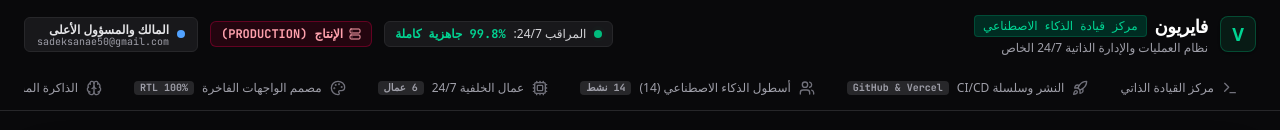
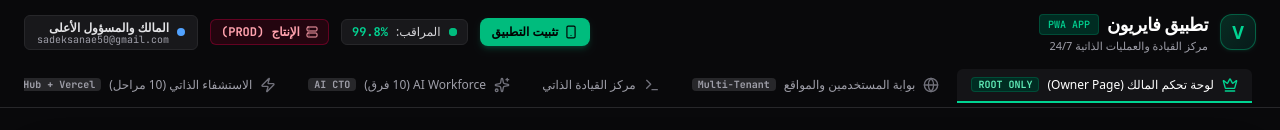
Before and after one commit to sanaa234soso-prog/Vireon-AI, a React (Vite) app: page / in a window 1280 px wide. Shown: the top 130 px of the page. Built offline with nearby package versions, Linux system fonts and the light colour scheme; no server answers.

Commit message:
[Vireon FileSync] Update src/components/Navigation.tsx from AI Studio

```diff
--- a/src/components/Navigation.tsx
+++ b/src/components/Navigation.tsx
@@ -15,8 +15,18 @@
   Cpu,
   Palette,
   Brain,
+  Download,
+  Smartphone,
+  Sparkles,
+  Zap,
+  BrainCircuit,
+  Globe,
+  HardDrive,
+  Crown,
+  Key,
+  FolderSync,
 } from 'lucide-react';
-import { SystemOverview } from '../types.js';
+import { SystemOverview, UserAccount } from '../types.js';
 
 interface NavigationProps {
   activeTab: string;
@@ -24,6 +34,9 @@
   overview: SystemOverview | null;
   onSwitchEnv: (env: 'production' | 'staging') => void;
   pendingApprovalsCount: number;
+  onOpenInstallModal?: () => void;
+  currentUser?: UserAccount | null;
+  isOwner?: boolean;
 }
 
 export default function Navigation({
@@ -32,13 +45,45 @@
   overview,
   onSwitchEnv,
   pendingApprovalsCount,
+  onOpenInstallModal,
+  currentUser,
+  isOwner = true,
 }: NavigationProps) {
   const [envLoading, setEnvLoading] = useState(false);
 
   const navItems = [
+    // 1. Private Owner Page (Only for Owner)
+    ...(isOwner
+      ? [
+          {
+            id: 'owner_command',
+            label: 'لوحة تحكم المالك (Owner Page)',
+            icon: Crown,
+            badge: 'ROOT ONLY',
+            highlight: true,
+            isOwnerOnly: true,
+          },
+        ]
+      : []),
+    // 2. Separate Multi-Tenant User Portal
+    {
+      id: 'user_portal',
+      label: 'بوابة المستخدمين والمواقع',
+      icon: Globe,
+      badge: 'Multi-Tenant',
+      highlight: true,
+    },
+    // Platform Core Services
     { id: 'command', label: 'مركز القيادة الذاتي', icon: Terminal, badge: null },
-    { id: 'deploy', label: 'النشر وسلسلة CI/CD', icon: Rocket, badge: 'GitHub & Vercel', highlight: true },
-    { id: 'agents', label: 'أسطول الذكاء الاصطناعي (14)', icon: Users, badge: overview?.activeAgentsCount ? `${overview.activeAgentsCount} نشط` : '14 نشط' },
+    { id: 'workforce', label: 'AI Workforce (10 فرق)', icon: Sparkles, badge: 'AI CTO', highlight: true },
+    { id: 'selfhealing', label: 'الاستشفاء الذاتي (10 مراحل)', icon: Zap, badge: 'GitHub + Vercel' },
+    { id: 'opensourceai', label: 'النماذج المفتوحة و Sandbox', icon: Cpu, badge: 'Open-Source AI' },
+    { id: 'learning', label: 'التعلم والمعرفة المشتركة', icon: BrainCircuit, badge: 'Evolution' },
+    { id: 'multiapp', label: 'التطبيقات والمواقع المتعددة', icon: Globe, badge: 'Multi-App' },
+    { id: 'observability', label: 'المراقبة والنسخ الاحتياطي', icon: HardDrive, badge: 'Audit & Backup' },
+    { id: 'deploy', label: 'النشر وسلسلة CI/CD', icon: Rocket, badge: 'GitHub & Vercel' },
+    { id: 'filesync', label: 'مزامنة الملفات (File Sync)', icon: FolderSync, badge: 'Live Sync', highlight: true },
+    { id: 'agents', label: 'أسطول الوكلاء (14)', icon: Users, badge: overview?.activeAgentsCount ? `${overview.activeAgentsCount} نشط` : '14 نشط' },
     { id: 'workers', label: 'عمال الخلفية 24/7', icon: Cpu, badge: '6 عمال' },
     { id: 'frontend', label: 'مصمم الواجهات الفاخرة', icon: Palette, badge: 'RTL 100%' },
     { id: 'memory', label: 'الذاكرة المشتركة', icon: Brain, badge: null },
@@ -46,7 +91,7 @@
     { id: 'watchdog', label: 'المراقب الذاتي 24/7', icon: Activity, badge: 'مباشر' },
     { id: 'approvals', label: 'موافقات المالك', icon: Shield, badge: pendingApprovalsCount > 0 ? `${pendingApprovalsCount}` : null, alert: pendingApprovalsCount > 0 },
     { id: 'payments', label: 'مدفوعات Whop والمتجر', icon: CreditCard, badge: null },
-    { id: 'integrations', label: 'التكاملات وخزنة الأمان', icon: Lock, badge: null },
+    { id: 'integrations', label: 'خزنة الرموز والمواقع المتصلة', icon: Lock, badge: 'خزنة الرموز' },
     { id: 'logs', label: 'سجلات النظام', icon: FileText, badge: null },
   ];
 
@@ -63,34 +108,47 @@
   return (
     <header className="border-b border-zinc-800 bg-zinc-950 text-zinc-100 sticky top-0 z-40">
       {/* Top Bar */}
-      <div className="max-w-7xl mx-auto px-4 sm:px-6 py-3 flex flex-wrap items-center justify-between gap-4">
+      <div className="max-w-7xl mx-auto px-4 sm:px-6 py-2.5 flex flex-wrap items-center justify-between gap-3">
         {/* Brand & Identity */}
         <div className="flex items-center gap-3">
-          <div className="w-9 h-9 rounded-lg bg-emerald-500/10 border border-emerald-500/30 flex items-center justify-center text-emerald-400 font-black text-lg shadow-sm">
+          <div className="w-9 h-9 rounded-xl bg-gradient-to-br from-emerald-500/20 to-teal-500/10 border border-emerald-500/40 flex items-center justify-center text-emerald-400 font-black text-lg shadow-sm shadow-emerald-500/10">
             V
           </div>
           <div>
             <div className="flex items-center gap-2">
-              <span className="font-bold tracking-tight text-white text-base sm:text-lg">فايريون</span>
-              <span className="text-xs px-2 py-0.5 rounded bg-emerald-950 border border-emerald-800/60 text-emerald-400 font-mono font-medium">
-                مركز قيادة الذكاء الاصطناعي
+              <span className="font-extrabold tracking-tight text-white text-base sm:text-lg">تطبيق فايريون</span>
+              <span className="text-[10px] px-2 py-0.5 rounded bg-emerald-950 border border-emerald-800/60 text-emerald-400 font-mono font-medium">
+                PWA APP
               </span>
             </div>
-            <p className="text-xs text-zinc-400 hidden sm:block">نظام العمليات والإدارة الذاتية 24/7 الخاص</p>
+            <p className="text-[11px] text-zinc-400 hidden sm:block">مركز القيادة والعمليات الذاتية 24/7</p>
           </div>
         </div>
 
-        {/* Live System Pulse & Owner Status */}
-        <div className="flex items-center gap-3">
+        {/* Live System Pulse & Owner Status & Install App Action */}
+        <div className="flex items-center gap-2 sm:gap-3 flex-wrap">
+          {/* Install App Button */}
+          {onOpenInstallModal && (
+            <button
+              id="btn-install-app"
+              onClick={onOpenInstallModal}
+              className="flex items-center gap-1.5 px-3 py-1.5 rounded-lg bg-emerald-500 hover:bg-emerald-400 text-black text-xs font-bold shadow-md shadow-emerald-500/20 transition-all cursor-pointer"
+              title="تثبيت التطبيق على هاتفك أو جهازك"
+            >
+              <Smartphone className="w-3.5 h-3.5" />
+              <span>تثبيت التطبيق</span>
+            </button>
+          )}
+
           {/* Watchdog Status */}
-          <div className="flex items-center gap-2 px-2.5 py-1 rounded-md bg-zinc-900 border border-zinc-800 text-xs">
+          <div className="hidden sm:flex items-center gap-2 px-2.5 py-1 rounded-md bg-zinc-900 border border-zinc-800 text-xs">
             <span className="relative flex h-2 w-2">
               <span className="animate-ping absolute inline-flex h-full w-full rounded-full bg-emerald-400 opacity-75"></span>
               <span className="relative inline-flex rounded-full h-2 w-2 bg-emerald-500"></span>
             </span>
-            <span className="text-zinc-300 font-medium">المراقب 24/7:</span>
+            <span className="text-zinc-300 font-medium">المراقب:</span>
             <span className="text-emerald-400 font-mono font-semibold">
-              {overview?.healthScore ? `${overview.healthScore}% جاهزية كاملة` : 'متزامن'}
+              {overview?.healthScore ? `${overview.healthScore}%` : 'جاهز'}
             </span>
           </div>
 
@@ -107,11 +165,12 @@
             title="التبديل بين بيئة الإنتاج المباشرة والبيئة التجريبية"
           >
             <Server className="w-3 h-3" />
-            <span>{overview?.activeEnvironment === 'production' ? 'الإنتاج (PRODUCTION)' : 'التجريبية (STAGING)'}</span>
+            <span className="hidden sm:inline">{overview?.activeEnvironment === 'production' ? 'الإنتاج (PROD)' : 'التجريبية (STAGE)'}</span>
+            <span className="sm:hidden">{overview?.activeEnvironment === 'production' ? 'PROD' : 'STAGE'}</span>
           </button>
 
           {/* Super Admin / Owner Pill */}
-          <div className="flex items-center gap-2 px-3 py-1 rounded-md bg-zinc-900 border border-zinc-800">
+          <div className="hidden md:flex items-center gap-2 px-3 py-1 rounded-md bg-zinc-900 border border-zinc-800">
             <div className="w-2 h-2 rounded-full bg-blue-400"></div>
             <div className="text-right">
               <span className="text-xs font-semibold text-zinc-200 block leading-tight">المالك والمسؤول الأعلى</span>
@@ -121,8 +180,8 @@
         </div>
       </div>
 
-      {/* Navigation Tabs */}
-      <div className="max-w-7xl mx-auto px-4 sm:px-6">
+      {/* Navigation Tabs (Desktop / Tablet Scrollable Tabs) */}
+      <div className="max-w-7xl mx-auto px-4 sm:px-6 hidden md:block">
         <nav className="flex space-x-1 space-x-reverse overflow-x-auto py-1 scrollbar-none" aria-label="Main Navigation">
           {navItems.map((item) => {
             const Icon = item.icon;
```
